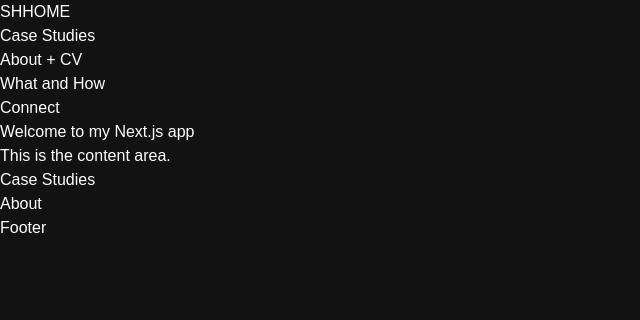
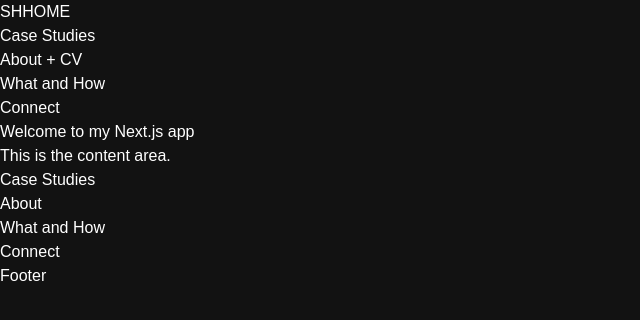
Before and after one commit to smolCat1512/ux-engineer-portfolio, a Next.js app: page / in a window 1280 px wide. Shown: the top 320 px of the page, without its empty margins (0-640 px from the left). Built offline with nearby package versions, Linux system fonts and the light colour scheme.

Commit message:
chore: Layout additions and connect and what created
Created the two files for connect and what pieces that will be used.
Linked up all id's so can scroll to section on nav click.
Added files in to layout.

```diff
--- a/src/app/layout.tsx
+++ b/src/app/layout.tsx
@@ -3,6 +3,8 @@ import "../app/globals.css";
 import Header from "@/components/header";
 import CaseStudies from "@/components/casestudies";
 import About from "@/components/about";
+import WhatAndHow from "@/components/what";
+import Connect from "@/components/connect";
 
 export default function RootLayout({
   children,
@@ -23,6 +25,12 @@ export default function RootLayout({
           <section id="about" className="h-screen snap-start flex items-center justify-center">
             <About />
           </section>
+          <section id="what-how" className="h-screen snap-start flex items-center justify-center">
+            <WhatAndHow />
+          </section>
+          <section id="connect" className="h-screen snap-start flex items-center justify-center">
+            <Connect />
+          </section>
         <Footer />
         </main>
       </body>
--- /dev/null
+++ b/src/components/connect.tsx
@@ -0,0 +1,5 @@
+const Connect = () => {
+    return <section className="hi-screen flex-1 p-4">Connect</section>;
+  };
+
+  export default Connect;
--- /dev/null
+++ b/src/components/what.tsx
@@ -0,0 +1,5 @@
+const WhatAndHow = () => {
+    return <section className="hi-screen flex-1 p-4" id="what">What and How</section>;
+  };
+
+  export default WhatAndHow;
```
